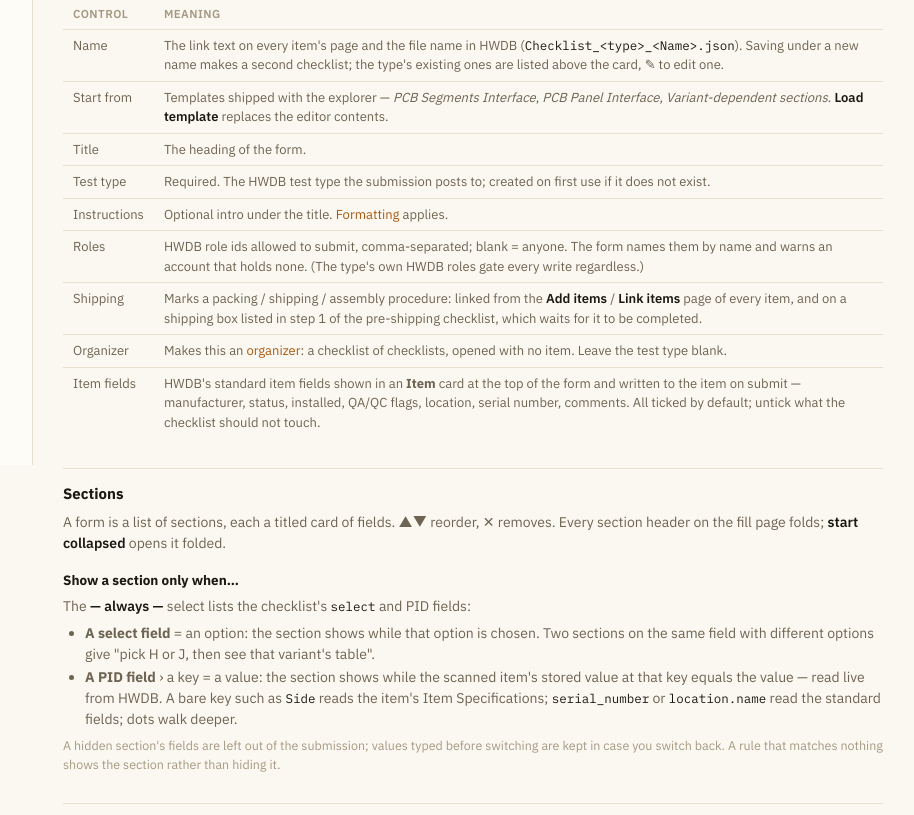
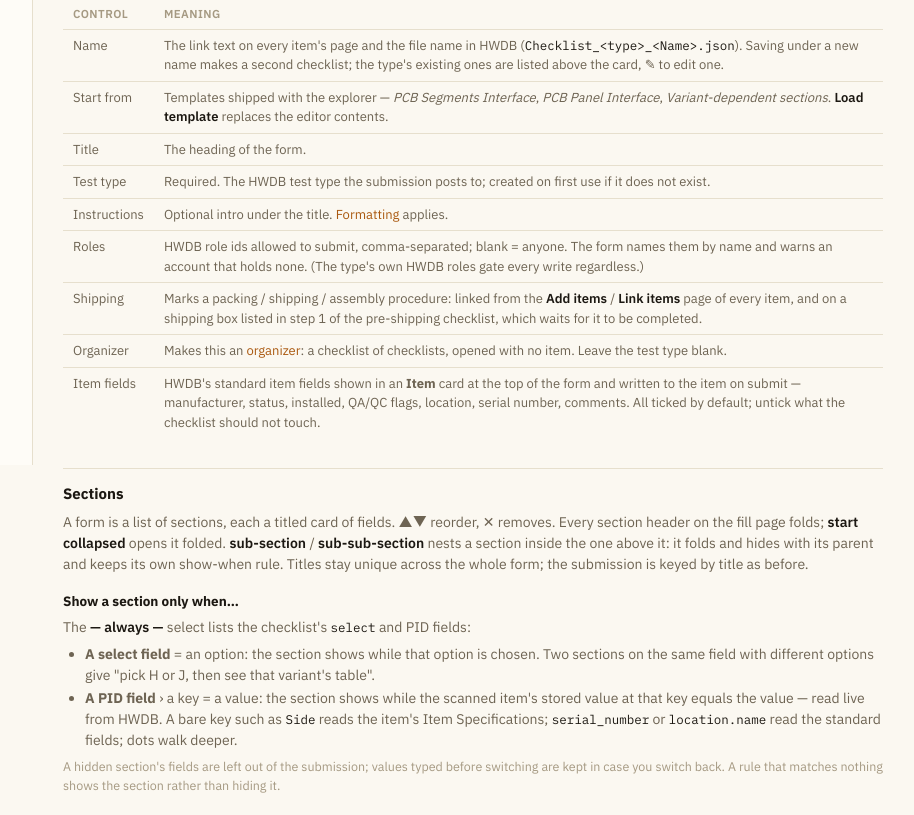
Before and after one commit to BNLIF/cets, a Django app: page /hw/docs/checklist-editor/ in a window 1280 px wide. Shown: the part 385-1200 px from the top of the page, without its empty margins (229-1143 px from the left). Run offline with Django 5.2, Linux system fonts and the light colour scheme; the visitor is signed in with stand-in values (Sample User, id 1); data that the repository does not hold is empty; some libraries are stand-ins or nearby versions.

Commit message:
explore: checklist sub-sections and coloured text (Hajime 2026-10-01) — a section's level (2, 3) nests it inside the one before it, the list stays flat; <red>…</red> in the clmd filter
Co-Authored-By: Claude Fable 5.1 <noreply@anthropic.com>

```diff
--- a/explore/checklistforms.py
+++ b/explore/checklistforms.py
@@ -11,7 +11,8 @@ checklist scenes as schema-driven web forms (Hajime/Greg, 2026-08-07).
   ``text``, ``textarea``, ``datetime``, ``select``, ``photo``, ``qr``,
   ``steps``, ``static``, ``imagemap``, ``plot`` — plus a ``row`` grouping that renders its child
   fields side by side (stacked on phones). Order IS the layout; there are
-  no coordinates.
+  no coordinates. A section's ``level`` (2, 3) nests it under the section
+  before it; the list stays flat, only the rendering nests.
 - **Data** — submissions land in HWDB only: photos post first (for their
   image_ids), then one test record of the schema's ``test_type_name`` whose
   ``test_data.DATA`` is keyed ``{section title: {field label: value}}``.
@@ -599,10 +600,12 @@ def unchecked_required(schema: dict, post) -> list[str]:
     unchecked — the server-side twin of the checkboxes' ``required``.
     Sections hidden by an unmet ``when`` rule don't count, exactly as the
     browser skips their controls."""
-    out = []
+    out, hidden = [], set()
     for si, sec in enumerate(schema["sections"]):
         w = sec.get("when")
-        if w and (post.get(f"w{si}" if w.get("path") else w["key"]) or "") != w["equals"]:
+        if (w and (post.get(f"w{si}" if w.get("path") else w["key"]) or "") != w["equals"]) \
+                or sec.get("parent") in hidden:   # a sub-section hides with its parent
+            hidden.add(si)
             continue
         for f in (leaf for top in sec["fields"] for leaf in _row_leaves(top)):
             if f["type"] == "steps" and f.get("require_all") and not all(
@@ -793,9 +796,33 @@ def normalize(cfg: dict, name: str) -> dict:
                 sec["collapsed"] = True            # #98: opens folded
             if isinstance(s.get("when"), dict):
                 sec["when"] = s["when"]            # resolved below
+            lv = _num(s.get("level"))
+            sec["level"] = max(1, min(3, int(lv))) if lv is not None else 1
             schema["sections"].append(sec)
     _resolve_when(schema)
+    _nest(schema)
     return schema
+
+
+def _nest(schema: dict) -> None:
+    """Sub-sections (Hajime 2026-10-01, for the organizer: CPA › CPA parts):
+    a section's ``level`` (2, 3) nests it under the nearest shallower section
+    before it — a level deeper than that drops to the next one down, the
+    first section is always top level. ``sections`` stays FLAT (data keys,
+    when rules, every reader); ``tree`` is the top level with ``subs`` on
+    each, for the renderer, and ``i`` the flat index (the ``w<i>`` input)."""
+    tree, stack = [], []                 # stack: the open section per level
+    for i, sec in enumerate(schema["sections"]):
+        lv = min(sec["level"], len(stack) + 1)
+        sec["level"], sec["i"] = lv, i
+        del stack[lv - 1:]
+        if stack:
+            sec["parent"] = stack[-1]["i"]
+            stack[-1].setdefault("subs", []).append(sec)
+        else:
+            tree.append(sec)
+        stack.append(sec)
+    schema["tree"] = tree
 
 
 def _resolve_when(schema: dict) -> None:
--- a/explore/templates/explore/_checklist_style.html
+++ b/explore/templates/explore/_checklist_style.html
@@ -15,6 +15,12 @@
   .cl-folded .cl-fold::before { content: "\25B8"; }
   .cl-folded .cl-sec-body { display: none; }
   .cl-sec h2 .cl-hint { text-transform: none; letter-spacing: 0; }
+  /* sub-sections (Hajime 2026-10-01): a section nested in the one before it */
+  .cl-sec .cl-sec { margin: 10px 0 0; padding: 8px 12px 10px; border-left-width: 3px; }
+  .cl-sec .cl-sec > h2 { font-size: calc(11.5px * var(--cl-scale, 1)); text-transform: none; letter-spacing: 0; color: var(--dim); }
+  /* coloured text in schema text (Hajime 2026-10-01): <red>…</red> in the clmd filter */
+  .clmd-red { color: #c0392b; } .clmd-orange { color: #c96a00; } .clmd-green { color: #2e7d32; }
+  .clmd-blue { color: #1f5fbf; } .clmd-gray, .clmd-grey { color: var(--dim); }
   .cl-check-item { flex: 0 1 200px !important; align-self: end; }
   .cl-check-item .cl-lab { color: var(--ink); font-size: calc(13px * var(--cl-scale, 1)); }
   .es-btn { font: inherit; font-size: calc(13px * var(--cl-scale, 1)); font-weight: 600; color: var(--accent-ink);
--- a/explore/templates/explore/docs_checklist_editor.html
+++ b/explore/templates/explore/docs_checklist_editor.html
@@ -60,7 +60,8 @@
 
   <h2 id="sections">Sections</h2>
   <p>A form is a list of sections, each a titled card of fields. ▲▼ reorder, ✕ removes. Every section header on the fill page folds;
-    <span class="dd-ui">start collapsed</span> opens it folded.</p>
+    <span class="dd-ui">start collapsed</span> opens it folded. <span class="dd-ui">sub-section</span> / <span class="dd-ui">sub-sub-section</span> nests a section inside the one above it:
+    it folds and hides with its parent and keeps its own show-when rule. Titles stay unique across the whole form; the submission is keyed by title as before.</p>
   <h3>Show a section only when…</h3>
   <p>The <span class="dd-ui">— always —</span> select lists the checklist's <code>select</code> and PID fields:</p>
   <ul>
@@ -184,7 +185,7 @@ OK = check</pre>
 Verify the serial against the shipping sheet</pre>
 
   <h2 id="organizer">Organizer</h2>
-  <p>A checklist of checklists for a group with many Component Types — the order of the work, shared by the consortium (a bookmark is only yours). Tick <span class="dd-ui">Organizer</span> on the card, then build it from what any checklist has: sections, <a href="#static">static</a> fields with <b>Link to checklist</b> and a Type ID, a <code>select</code> (north / south, module type) with <a href="#sections">show-when</a> rules on the sections it drives. Nothing else is needed and nothing is submitted.</p>
+  <p>A checklist of checklists for a group with many Component Types — the order of the work, shared by the consortium (a bookmark is only yours). Tick <span class="dd-ui">Organizer</span> on the card, then build it from what any checklist has: sections, <a href="#static">static</a> fields with <b>Link to checklist</b> and a Type ID, a <code>select</code> (north / south, module type) with <a href="#sections">show-when</a> rules on the sections it drives, <a href="#sections">sub-sections</a> for the parts of a part. Nothing else is needed and nothing is submitted.</p>
   <p>It lives like every checklist — <code>Checklist_&lt;type&gt;_&lt;Name&gt;.json</code> on a type in HWDB — so put it on the consortium's virtual type (the one that holds the inventory), where the type page's Checklists row, bookmarks and other checklists' links open it. The page remembers the selects on the device.</p>
 
   <h2 id="static">Static</h2>
@@ -240,7 +241,7 @@ Board 3 @ 4.5, 32</pre>
     <span class="dd-ui">the item in position…</span> shows the positions of the sub-assembly in that position instead (the supercell in <code>SC1</code>).</p>
 
   <h2 id="text">Text formatting</h2>
-  <p>Instructions, field labels, a static note and each step accept <code>**bold**</code>, <code>*italic*</code>, <code>[link text](https://…)</code> and line breaks. HTML stays escaped.
+  <p>Instructions, field labels, a static note and each step accept <code>**bold**</code>, <code>*italic*</code>, <code>[link text](https://…)</code>, <code>&lt;red&gt;text&lt;/red&gt;</code> (also orange, green, blue, gray) and line breaks. Other HTML stays escaped.
     Stored keys are the raw text, markers included. The fill page and the preview carry an A− / A+ / ↺ control that scales the whole checklist's text; the choice is remembered per device.</p>
 
   <h2 id="json">Schema JSON</h2>
@@ -260,6 +261,9 @@ Board 3 @ 4.5, 32</pre>
        "columns": ["P1", "P2", "Mean = (C1 + C2) / 2 [10 ± 1]"]},
       {"type": "steps", "label": "Procedure", "require_all": true,
        "steps": ["Power on", "  Wait 5 min", "Record"]}
+    ]},
+    {"title": "Remarks", "level": 2, "fields": [
+      {"type": "textarea", "label": "Notes"}
     ]}
   ]
 }</pre>
--- a/explore/templatetags/checklist.py
+++ b/explore/templatetags/checklist.py
@@ -14,14 +14,19 @@ _ITALIC = re.compile(r"(?<![*\w])\*(?=\S)(.+?)(?<=\S)\*(?![*\w])")
 # schema can't smuggle a javascript: URL. Runs on the escaped text, where
 # ``&`` in a URL is already ``&amp;`` (fine inside href).
 _LINK = re.compile(r"\[([^\]\n]+)\]\((https?://[^\s)]+)\)")
+# Hajime 2026-10-01: ``<red>text</red>`` — a fixed palette, matched on the
+# ESCAPED text, so the tag never reaches the page as HTML of its own
+_COLOR = re.compile(r"&lt;(red|orange|green|blue|gr[ae]y)&gt;(.+?)&lt;/\1&gt;", re.S)
 
 
 @register.filter
 def clmd(text):
     """Markdown-lite for schema text (instructions, notes, steps): ``**bold**``,
-    ``*italic*``, ``[text](https://url)`` and line breaks. Everything else —
-    HTML included — stays escaped; the stored text (step keys) is untouched."""
+    ``*italic*``, ``[text](https://url)``, ``<red>…</red>`` (orange, green,
+    blue, gray too) and line breaks. Everything else — HTML included — stays
+    escaped; the stored text (step keys) is untouched."""
     s = escape(str(text or ""))
+    s = _COLOR.sub(r'<span class="clmd-\1">\2</span>', s)
     s = _LINK.sub(r'<a href="\2" target="_blank" rel="noopener">\1</a>', s)
     s = _BOLD.sub(r"<strong>\1</strong>", s)
     s = _ITALIC.sub(r"<em>\1</em>", s)
```
Also changed, not shown: explore/templates/explore/_checklist_behavior.html (+10 -4 lines), explore/templates/explore/_checklist_section.html (added, +19 -0 lines), explore/templates/explore/_checklist_sections.html (+2 -20 lines), explore/templates/explore/checklist_config.html (+10 -2 lines), explore/tests/test_checklist_forms.py (+45 -0 lines).
